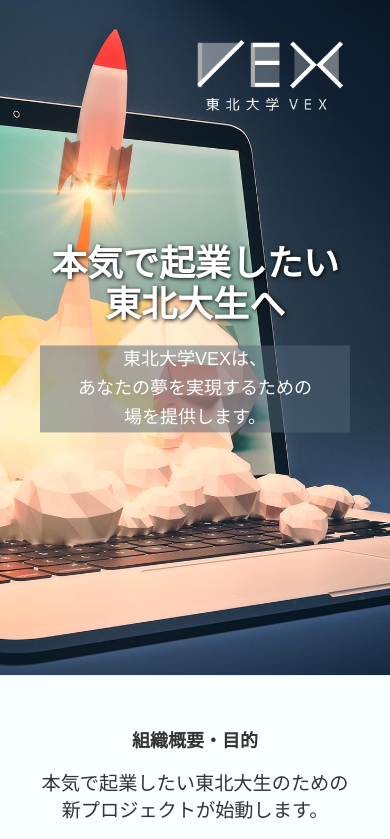
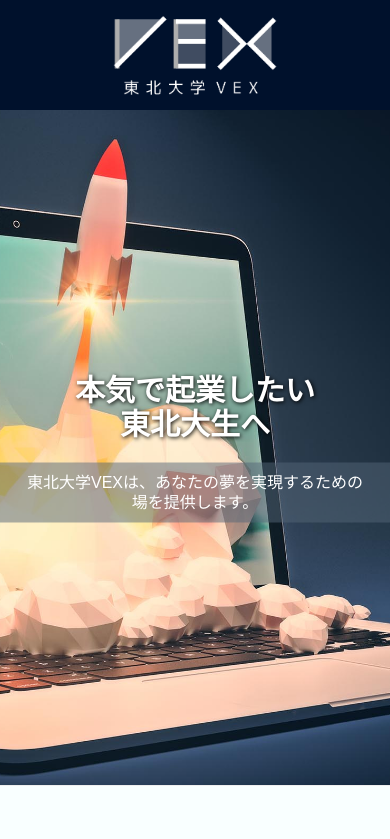
Before and after one commit to vex-tohoku/vex-tohoku.github.io, a website: page index.html in a window 390 px wide. Shown: the top 839 px of the page. Drawn offline with Linux system fonts and the light colour scheme.

Commit message:
320px幅のデバイスでのレイアウト崩れを修正

```diff
--- a/index.html
+++ b/index.html
@@ -2,17 +2,17 @@
 <html lang="en">
   <head>
     <meta charset="UTF-8">
-    <meta name="viewport" content="width=device-width" >
+    <meta name="viewport" content="width=device-width initial-scale=1.0,minimum-scale=1.0" >
     <title>東北大学VEX</title>
     <link rel="stylesheet" href="./src/normalize.css">
-    <link class="webfonts" href="https://fonts.googleapis.com/earlyaccess/notosansjapanese.css">
+<!--    <link class="webfonts" href="https://fonts.googleapis.com/earlyaccess/notosansjapanese.css">-->
     <link class="webfonts" href="https://maxcdn.bootstrapcdn.com/font-awesome/4.7.0/css/font-awesome.min.css">
     <link rel="stylesheet" href="./src/style.css">
   </head>
   <body>
     <header>
-      <img class="header-logo" src="./src/vex-logo-01.png" alt="" width="200" height="auto">
-      <div>
+      <div class="header-logo-wrapper"><img class="header-logo" src="./src/vex-logo-01.png" alt="" width="200" height="auto"></div>
+      <div class="header-text-wrapper">
         <h1>本気で<wbr>起業したい<wbr>東北大生へ</h1>
         <p>東北大学VEXは、<wbr>あなたの夢を実現するための<wbr>場を提供します。</p>
       </div>
--- a/src/style.css
+++ b/src/style.css
@@ -9,6 +9,7 @@ body{
   margin: 0;
   padding: 0;
   width: 100%;
+/*  font-family: 'Noto Sans Japanese', sans-serif;*/
   font-family: 'Noto Sans Japanese', sans-serif;
   color: #333333;
 }
@@ -39,12 +40,13 @@ header .header-logo{
   top: 40px;
 }
 
-header div{
+header .header-text-wrapper{
   width: 100%;
   text-align: center;
 
   position: absolute;
   top: 50%;
+  -webkit-transform: translateY(-50%);
   transform: translateY(-50%);
   padding: 40px;
 
@@ -100,6 +102,7 @@ footer{
 .link-twitter:hover{
   background-color: #ffffff;
   color: #1DA1F2;
+  -webkit-transform: scale(1.15);
   transform: scale(1.15);
 }
 .link-twitter i{
@@ -115,6 +118,7 @@ footer{
 .link-mail i{
   font-size: 30px;
   line-height: 70px;
+  -webkit-transform: translateY(-1px);
   transform: translateY(-1px);
 }
 .link-mail:hover{
@@ -212,6 +216,7 @@ section > div.text{
 .achievement{
   position: absolute;
   top: 50%;
+  -webkit-transform: translateY(-50%);
   transform: translateY(-50%);
   width: calc(100% - 60px);
 }
@@ -229,6 +234,7 @@ section > div.text{
 #award .laurel-left{
   position: absolute;
   top: 50%;
+  -webkit-transform: translateY(-50%);
   transform: translateY(-50%);
   left: 0;
   max-height: 100%;
@@ -237,6 +243,7 @@ section > div.text{
 #award .laurel-right{
   position: absolute;
   top: 50%;
+  -webkit-transform: translateY(-50%);
   transform: translateY(-50%);
   right: 0;
   max-height: 100%;
@@ -298,29 +305,88 @@ section > div.text{
 @media screen and (max-width:480px) {
   header{
     min-height: 480px;
+    margin-top: 110px;
+  }
+
+  header .header-logo-wrapper{
+    width: 100%;
+    height: 110px;
+    background-color: red;
+    top: -110px;
+    background-color: #00112c;
+    text-align: center;
+    padding-top: 5px;
+    position: absolute;
+
   }
   header .header-logo{
-    right: 30px;
-    top: 30px;
-    width: 180px;
+    position: static;
+
+
   }
   header h1{
-    font-size: 36px;
+    font-size: 30px;
   }
   header p{
-    font-size: 18px;
+    font-size: 16px;
+    line-height: 20px;
+    padding-top: 10px;
+    padding-bottom: 10px;
   }
+  .header-logo{
+
+  }
+
   h2{
     font-size: 18px;
   }
+  #application-form{
+    font-size: 0.8em;
+/*
+    margin-left: -40px;
+    margin-right: -40px;
+*/
+    width: 100%;
+  }
 
+  #award{
+
+  }
+  #award ul li{
+    font-size: 0.8em;
+  }
 
   .achievement{
     position: static;
+    -webkit-transform: none;
     transform: none;
     width: 100%;
   }
 
+
+  .text p{
+    font-size: 14px;
+    line-height: 1.3em;
+    margin-top: 10px;
+    margin-bottom: 10px;
+
+  }
+  section{
+    min-height: 0px;
+  }
+  footer div{
+    text-align: center;
+  }
+
+  header .header-text-wrapper{
+    padding-left: 20px;
+    padding-right: 20px;
+  }
+
+  header .header-text-wrapper p{
+    margin-left: -20px;
+    margin-right: -20px;
+  }
 
 
 }
```
Also changed, not shown: package.json (added, +22 -0 lines).
